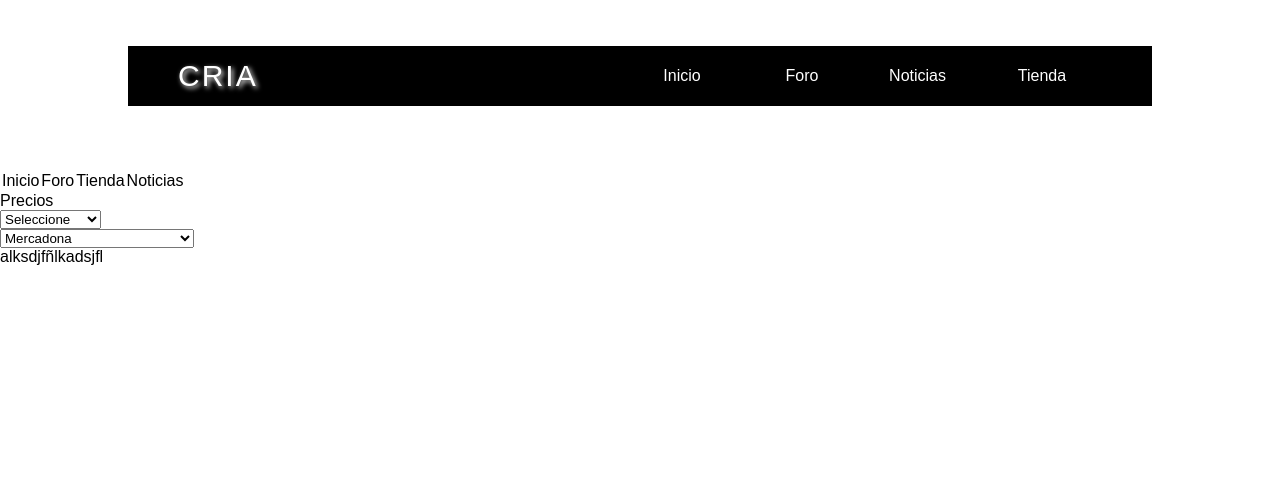
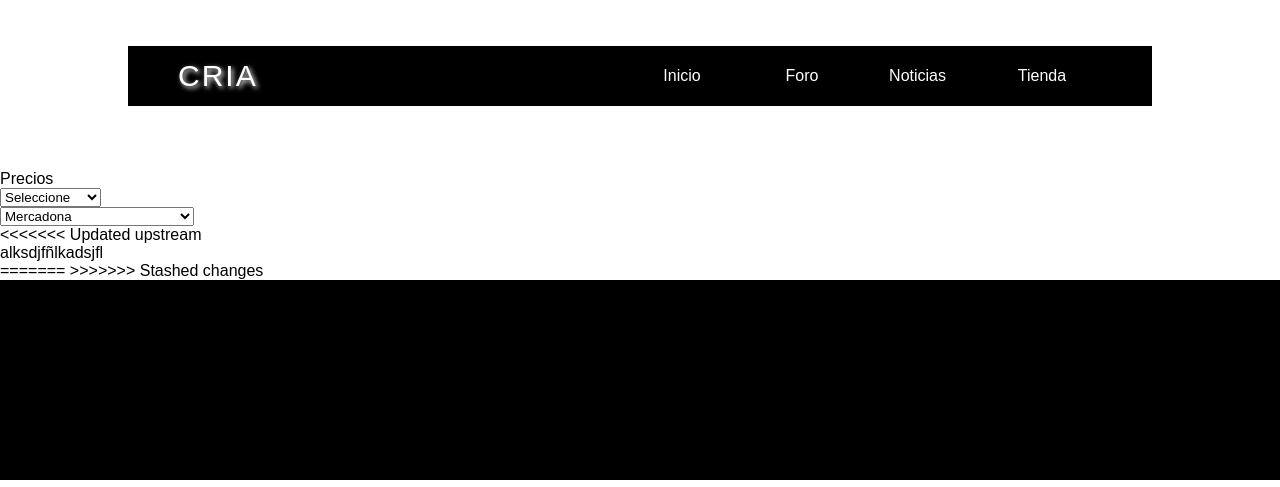
Before and after one commit to matiasmartin11/CRIA, a plain HTML site: page inicio.html in a window 1280 px wide. Shown: the part 313-800 px from the top of the page. Drawn offline with Linux system fonts and the light colour scheme.

Commit message:
actualizacion

```diff
--- a/inicio.html
+++ b/inicio.html
@@ -41,14 +41,6 @@
                     </ul>
     </nav>
     </div>
-    <table class="tabla">
-        <tr>
-            <td>Inicio</td>
-            <td>Foro</td>
-            <td>Tienda</td>
-            <td>Noticias</td>
-        </tr>
-    </table>
     <div class="body">
         <div class="precios">
             <label for="selectF/V/FS" class="preciosF/V/FS">Precios</label>
@@ -85,9 +77,15 @@
             </div>
         </div>
         <div class="tiempo">
+<<<<<<< Updated upstream
             <p>alksdjfñlkadsjfl</p>
+=======
+>>>>>>> Stashed changes
         </div>
-        <div class="footer"></div>
+        <div class="footer">
+
+
+        </div>
 </body>
 
 </html>
--- a/styles/inicio.css
+++ b/styles/inicio.css
@@ -113,3 +113,13 @@ header{
     padding : 5px;
       color:black;
   }
+
+
+  /* CSS footer*/
+
+  .footer{
+      height: 200px;
+      width: 100%;
+      background-color: black;
+      color: white;
+  }
```
